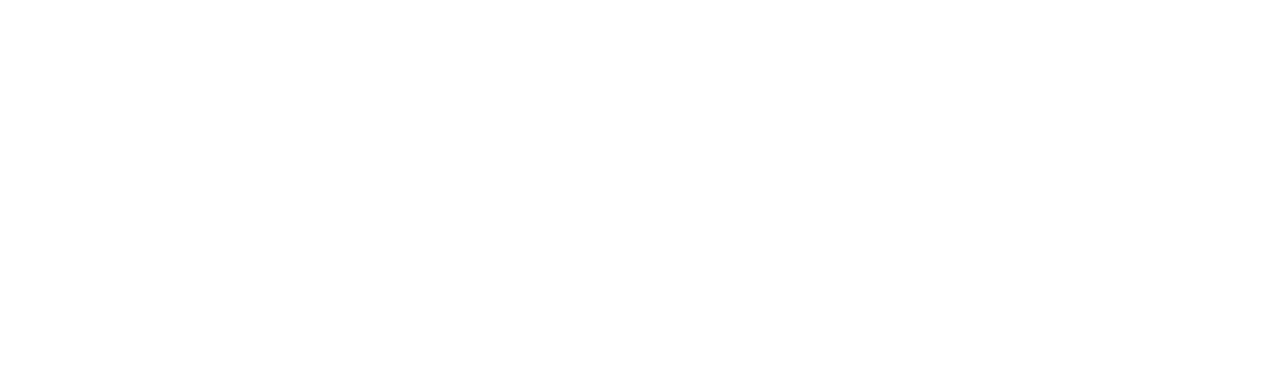
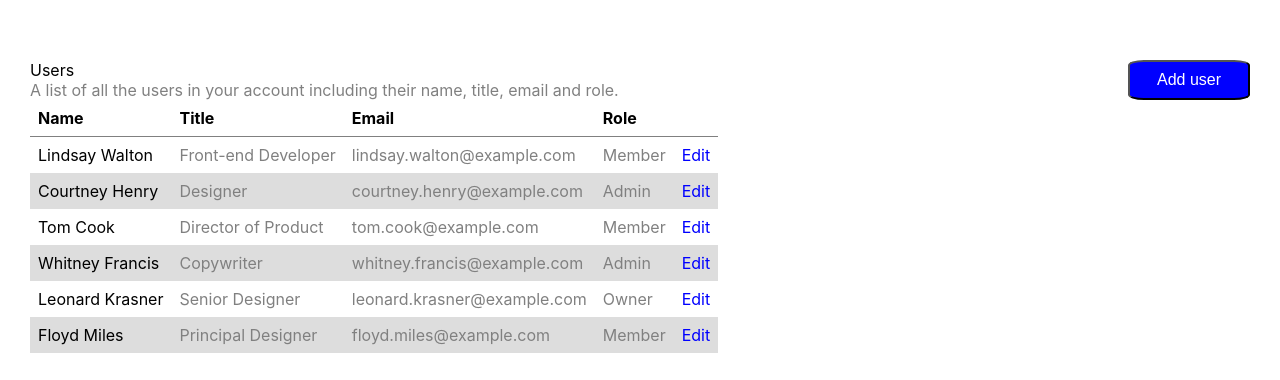
Before and after one commit to FSDSTR1023/css-avanzado, a React (Create React App) app: page / in a window 1280 px wide. Shown: the part 850-1230 px from the top of the page. Before the commit the page ends 880 px from the top, so only its background shows below. Built offline with nearby package versions, Linux system fonts and the light colour scheme.

Commit message:
ft exercise 3 done

```diff
--- a/src/App.css
+++ b/src/App.css
@@ -88,3 +88,66 @@ a:hover {
   text-align: left;
   padding-left: 10px;
 }
+
+.App-footer {
+  margin: 30px;
+}
+
+.partesuperior {
+  display:grid;
+  grid-template-columns: 90% auto;
+}
+
+.textosuperior {
+  display:grid;
+  grid-template-rows: repeat(2,1fr);
+  text-align: left;
+}
+
+.btn-users {
+  font-size: 16px;
+  background-color: rgba(0, 0, 255);
+  color:white;
+  border-radius: 13%;
+  height: 40px;
+  cursor: pointer;
+}
+
+.btn-users:hover {
+  background-color: rgb(0, 0, 255, 0.603);
+}
+
+.tabla {
+  display: grid;
+  display: table-row;
+  grid-template-columns: repeat (5, 1fr);
+  border-collapse: collapse;
+  padding-top: 30px;
+  width: 100%;
+  text-align: left;
+}
+
+.tabla th {
+  border-bottom: solid 1px grey;
+}
+
+.tabla tbody tr:nth-child(odd) {
+  background-color: #ffffff;
+}
+
+.tabla tbody tr:nth-child(even) {
+  background-color: #dddddd;
+}
+
+.tabla td, .tabla th {
+  padding: 8px;
+  text-align: left;
+}
+
+.botoneditar {
+  color: blue;
+}
+
+.botoneditar:hoover {
+  color:black;
+}
--- a/src/App.js
+++ b/src/App.js
@@ -65,6 +65,70 @@ function App() {
           </div>
         </div>
       </main>
+      <footer className="App-footer">
+        <div className="partesuperior">
+          <div className="textosuperior">
+            <span>Users</span>
+            <span className="textogris">A list of all the users in your account including their name, title, email and role.</span>
+          </div>
+            <button className="btn-users">Add user</button>
+        </div>
+        <div className="tablaentera">
+            <table className="tabla">
+              <tr className="encabezados">
+                <th scope="col">Name</th>
+                <th scope="col">Title</th>
+                <th scope="col">Email</th>
+                <th scope="col">Role</th>
+                <th scope="col"></th>
+              </tr>
+            <tbody>
+              <tr>
+                <td>Lindsay Walton</td>
+                <td className="textogris">Front-end Developer</td>
+                <td className="textogris">lindsay.walton@example.com</td>
+                <td className="textogris">Member</td>
+                <td><a href="#" className="botoneditar">Edit</a></td>
+              </tr>
+              <tr>
+                <td>Courtney Henry</td>
+                <td className="textogris">Designer</td>
+                <td className="textogris">courtney.henry@example.com</td>
+                <td className="textogris">Admin</td>
+                <td><a href="#" className="botoneditar">Edit</a></td>
+              </tr>
+              <tr>
+                <td>Tom Cook</td>
+                <td className="textogris">Director of Product</td>
+                <td className="textogris">tom.cook@example.com</td>
+                <td className="textogris">Member</td>
+                <td><a href="#" className="botoneditar">Edit</a></td>
+              </tr>
+              <tr>
+                <td>Whitney Francis</td>
+                <td className="textogris">Copywriter</td>
+                <td className="textogris">whitney.francis@example.com</td>
+                <td className="textogris">Admin</td>
+                <td><a href="#" className="botoneditar">Edit</a></td>
+              </tr>
+              <tr>
+                <td>Leonard Krasner</td>
+                <td className="textogris">Senior Designer</td>
+                <td className="textogris">leonard.krasner@example.com</td>
+                <td className="textogris">Owner</td>
+                <td><a href="#" className="botoneditar">Edit</a></td>
+              </tr>
+              <tr>
+                <td>Floyd Miles</td>
+                <td className="textogris">Principal Designer</td>
+                <td className="textogris">floyd.miles@example.com</td>
+                <td className="textogris">Member</td>
+                <td><a href="#" className="botoneditar">Edit</a></td>
+              </tr>
+            </tbody>
+            </table>
+        </div>
+      </footer>
     </div>
   );
 }
```
